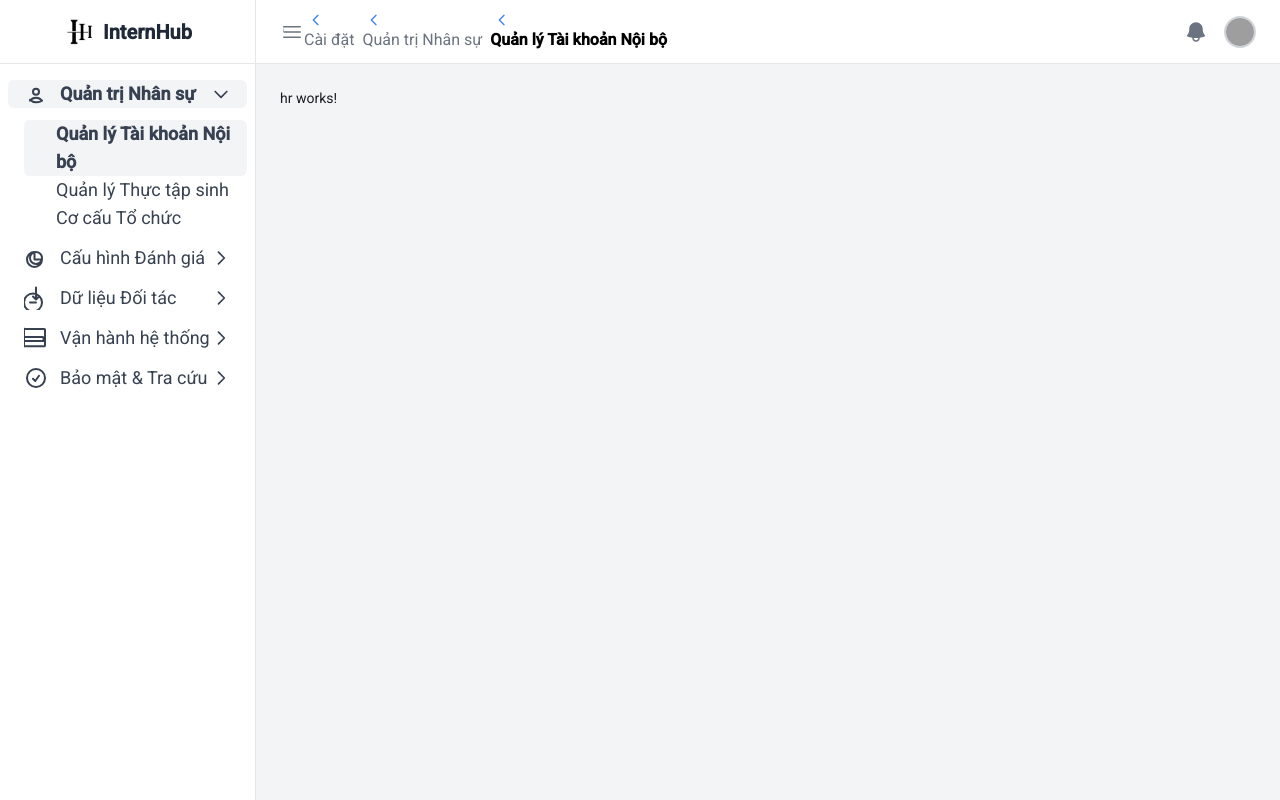
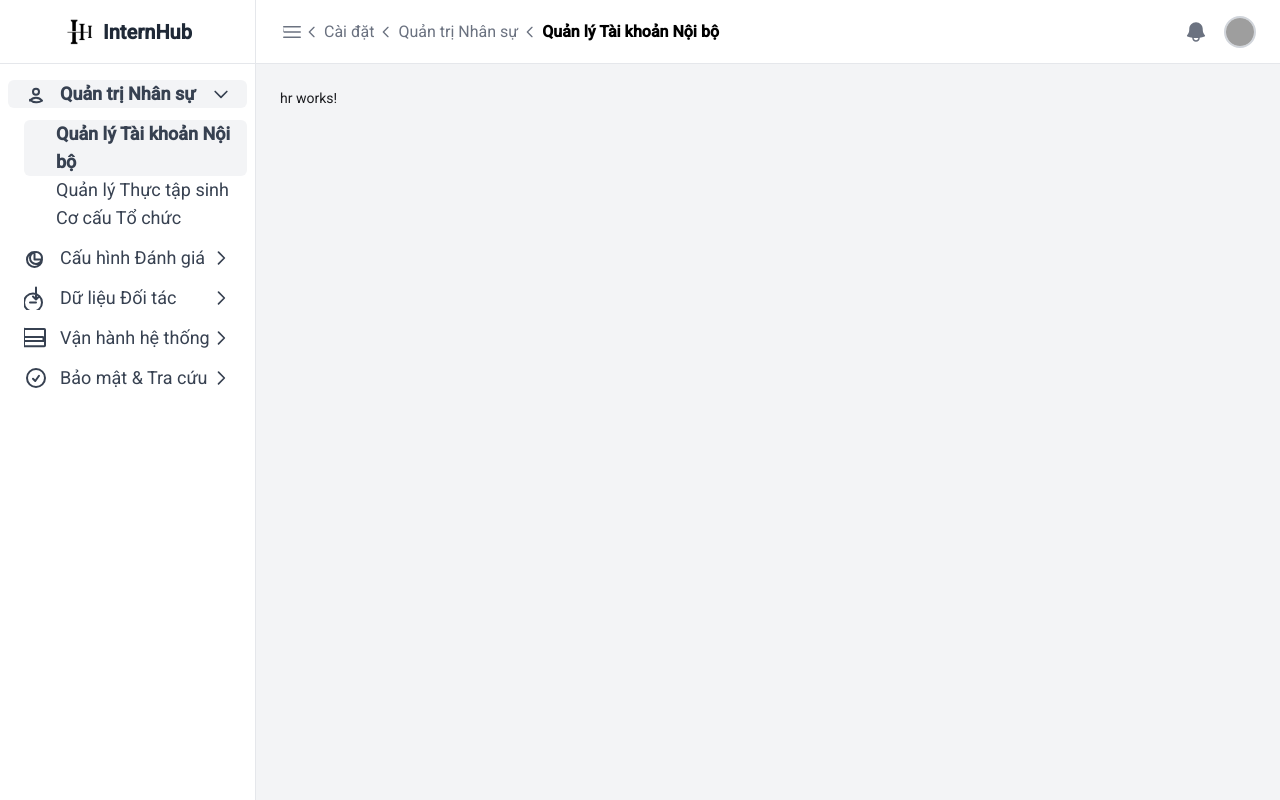
Before and after one commit to Nguyntanh/internhub_fe, an Angular app: page /settings/hr/accounts in a window 1280 px wide. Built offline with nearby package versions, Linux system fonts and the light colour scheme; grey boxes are pictures that could not be loaded.

Commit message:
sửa khoảng cách nội dung của breadcrumb

```diff
--- a/src/app/shared/breadcrumb/breadcrumb.component.html
+++ b/src/app/shared/breadcrumb/breadcrumb.component.html
@@ -2,8 +2,8 @@
   <ng-container *ngIf="breadcrumbData$ | async as breadcrumbOutput">
     <!-- Dashboard Mode Breadcrumb: [Tên Cấp Cha] < [Tên Cấp Con] -->
     <ng-container *ngIf="!breadcrumbOutput.isSettingsPage">
-      <ol class="flex items-center gap-2">
-        <li *ngFor="let item of breadcrumbOutput.items; let last = last; let i = index">
+      <ol class="flex items-center space-x-2"> <!-- Adjusted to space-x-2 -->
+        <li *ngFor="let item of breadcrumbOutput.items; let last = last;" class="flex items-center">
           <span
             [ngClass]="{
               'text-black font-semibold': item.isCurrent,
@@ -12,25 +12,27 @@
           >
             {{ item.label }}
           </span>
-          <span *ngIf="!last" class="text-gray-500"> &lt; </span>
+          <span *ngIf="!last" class="text-gray-500 ml-1"> &lt; </span> <!-- Added ml-1 for space -->
         </li>
       </ol>
     </ng-container>
 
     <!-- Setting Mode Breadcrumb: < [Tên Cấp Cha] < [Tên Cấp Con] -->
     <ng-container *ngIf="breadcrumbOutput.isSettingsPage">
-      <ol class="flex items-center gap-2">
-        <li *ngFor="let item of breadcrumbOutput.items; let last = last; let i = index">
+      <ol class="flex items-center space-x-1"> <!-- Adjusted to space-x-1 for a slightly tighter feel between arrow and label -->
+        <li *ngFor="let item of breadcrumbOutput.items; let last = last;" class="flex items-center">
+          <span class="flex items-center"> <!-- New wrapper span for conditional a and span -->
             <!-- Render clickable '<' only if backLink exists -->
+            <ng-container *ngIf="item.backLink">
               <a
                 [routerLink]="item.backLink"
-            class="px-1 cursor-pointer text-blue-500 hover:text-blue-700 flex items-center"
-            *ngIf="item.backLink"
+                class="cursor-pointer text-gray-500 hover:text-blue-700 flex items-center pr-1"
               >
                 <svg class="w-4 h-4" fill="none" viewBox="0 0 24 24" stroke="currentColor">
                   <path stroke-linecap="round" stroke-linejoin="round" stroke-width="2" d="M15 19l-7-7 7-7" />
                 </svg>
               </a>
+            </ng-container>
             <!-- Label part -->
             <span
               [ngClass]="{
@@ -40,6 +42,7 @@
             >
               {{ item.label }}
             </span>
+          </span> <!-- End of new wrapper span -->
         </li>
       </ol>
     </ng-container>
```
Lines whose indentation alone changed are shown as unchanged.
